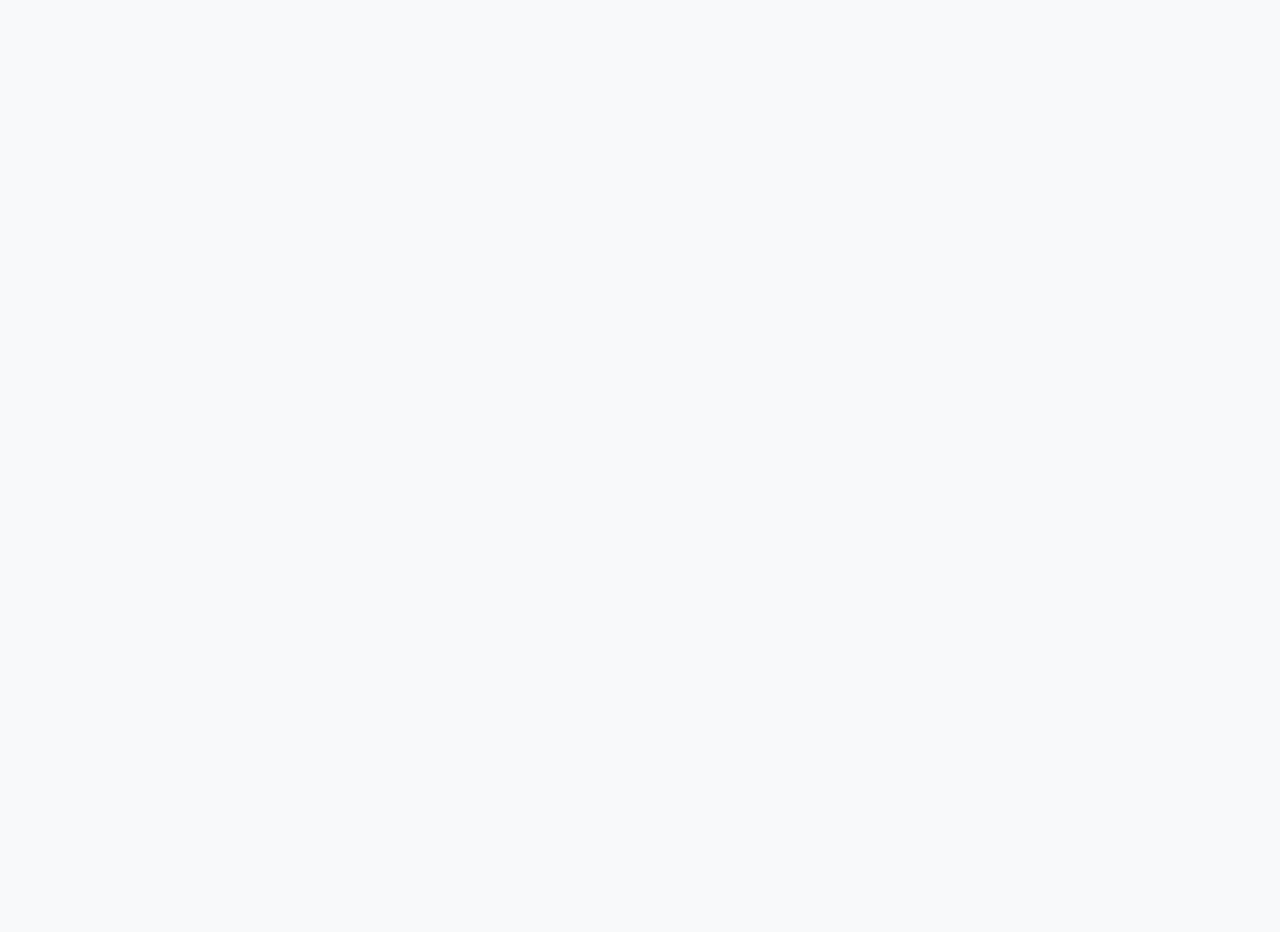
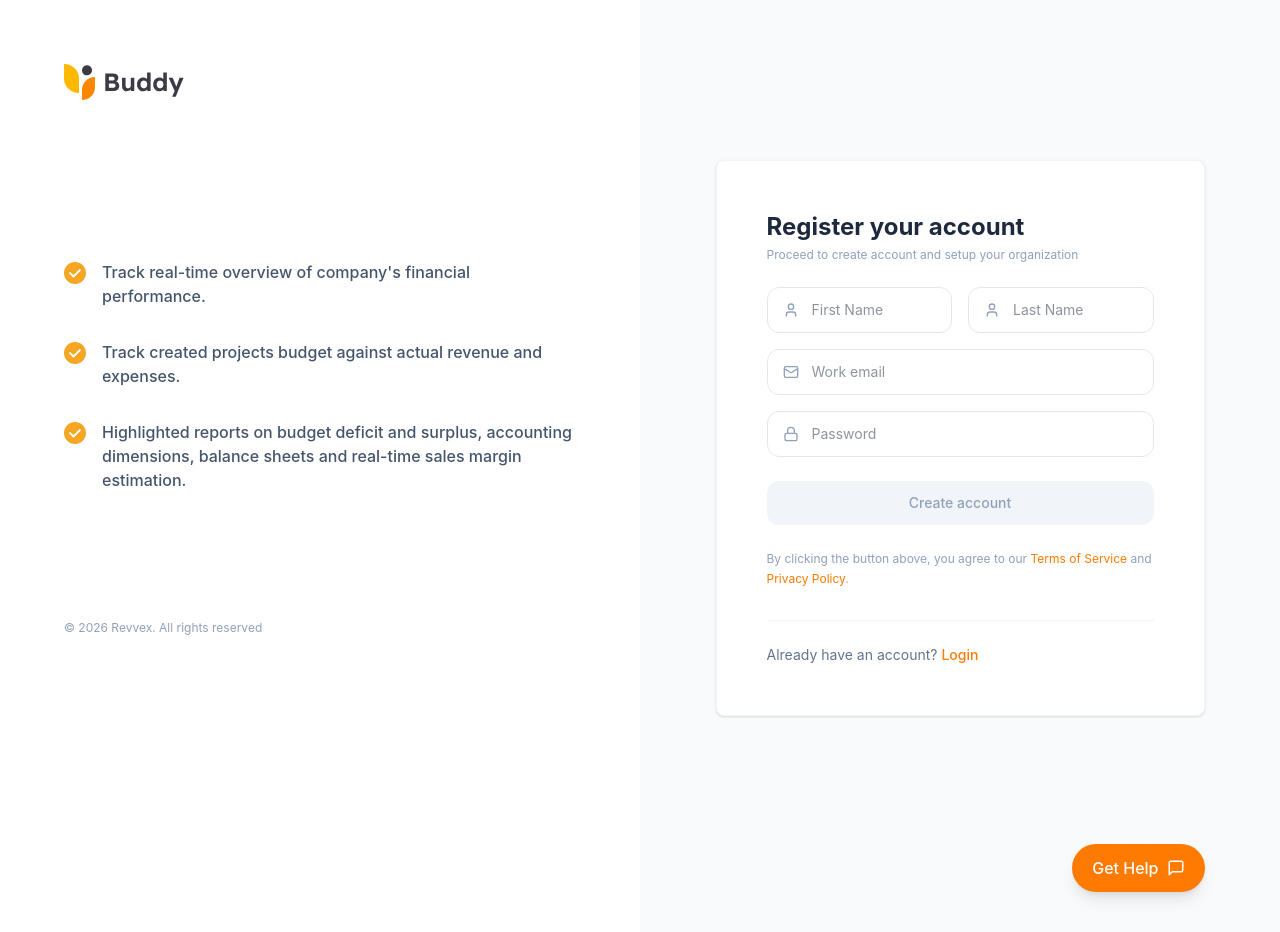
Before and after one commit to Rengkat/zojatech-assessment, a React (Vite) app: page /form in a window 1280 px wide. Before the commit this address had no page. Before the commit the page ends 800 px from the top, so only its background shows below. Built offline with nearby package versions, Linux system fonts and the light colour scheme.

Commit message:
add: auth form

```diff
--- a/src/App.tsx
+++ b/src/App.tsx
@@ -1,6 +1,7 @@
 import { BrowserRouter, Navigate, Route, Routes } from "react-router-dom";
 import { AuthLayout } from "./layouts/AuthLayout";
 import { RegisterOptions } from "./pages/RegisterOptions";
+import { RegisterForm } from "./pages/RegisterForm";
 
 function App() {
   return (
@@ -10,6 +11,7 @@ function App() {
         <Route path="/" element={<Navigate to="/register" replace />} />
         <Route path="/" element={<AuthLayout />}>
           <Route path="register" element={<RegisterOptions />} />
+          <Route path="form" element={<RegisterForm />} />
         </Route>
       </Routes>
     </BrowserRouter>
--- a/src/pages/RegisterForm.tsx
+++ b/src/pages/RegisterForm.tsx
@@ -0,0 +1,90 @@
+import React from "react";
+import { User, Mail, Lock } from "lucide-react";
+import { Link, useNavigate } from "react-router-dom";
+
+export const RegisterForm: React.FC = () => {
+  const navigate = useNavigate();
+
+  const handleSubmit = (e: React.FormEvent) => {
+    e.preventDefault();
+    // TODO: Execute logic or RTK Query triggers here...
+    navigate("/portfolio");
+  };
+
+  return (
+    <div>
+      <h2 className="text-2xl font-bold text-slate-800">Register your account</h2>
+      <p className="text-xs text-slate-400 mt-1 mb-6">
+        Proceed to create account and setup your organization
+      </p>
+
+      <form onSubmit={handleSubmit} className="space-y-4">
+        <div className="grid grid-cols-2 gap-4">
+          <div className="relative">
+            <User className="absolute left-4 top-1/2 -translate-y-1/2 text-slate-400" size={16} />
+            <input
+              type="text"
+              placeholder="First Name"
+              className="w-full border border-slate-200 rounded-xl pl-11 pr-4 py-3 text-sm focus:outline-none focus:ring-2 focus:ring-brand-orange/20 focus:border-brand-orange"
+              required
+            />
+          </div>
+          <div className="relative">
+            <User className="absolute left-4 top-1/2 -translate-y-1/2 text-slate-400" size={16} />
+            <input
+              type="text"
+              placeholder="Last Name"
+              className="w-full border border-slate-200 rounded-xl pl-11 pr-4 py-3 text-sm focus:outline-none focus:ring-2 focus:ring-brand-orange/20 focus:border-brand-orange"
+              required
+            />
+          </div>
+        </div>
+
+        <div className="relative">
+          <Mail className="absolute left-4 top-1/2 -translate-y-1/2 text-slate-400" size={16} />
+          <input
+            type="email"
+            placeholder="Work email"
+            className="w-full border border-slate-200 rounded-xl pl-11 pr-4 py-3 text-sm focus:outline-none focus:ring-2 focus:ring-brand-orange/20 focus:border-brand-orange"
+            required
+          />
+        </div>
+
+        <div className="relative">
+          <Lock className="absolute left-4 top-1/2 -translate-y-1/2 text-slate-400" size={16} />
+          <input
+            type="password"
+            placeholder="Password"
+            className="w-full border border-slate-200 rounded-xl pl-11 pr-4 py-3 text-sm focus:outline-none focus:ring-2 focus:ring-brand-orange/20 focus:border-brand-orange"
+            required
+          />
+        </div>
+
+        <button
+          type="submit"
+          className="w-full bg-slate-100 text-slate-400 font-medium py-3 rounded-xl text-sm transition-colors hover:bg-brand-orange hover:text-white mt-2">
+          Create account
+        </button>
+      </form>
+
+      <p className="text-xs text-slate-400 mt-6 leading-relaxed">
+        By clicking the button above, you agree to our{" "}
+        <a href="#" className="text-brand-orange hover:underline">
+          Terms of Service
+        </a>{" "}
+        and{" "}
+        <a href="#" className="text-brand-orange hover:underline">
+          Privacy Policy
+        </a>
+        .
+      </p>
+
+      <div className="mt-8 pt-6 border-t border-slate-100 text-sm text-slate-500">
+        Already have an account?{" "}
+        <Link to="/login" className="text-brand-orange font-medium hover:underline">
+          Login
+        </Link>
+      </div>
+    </div>
+  );
+};
```
